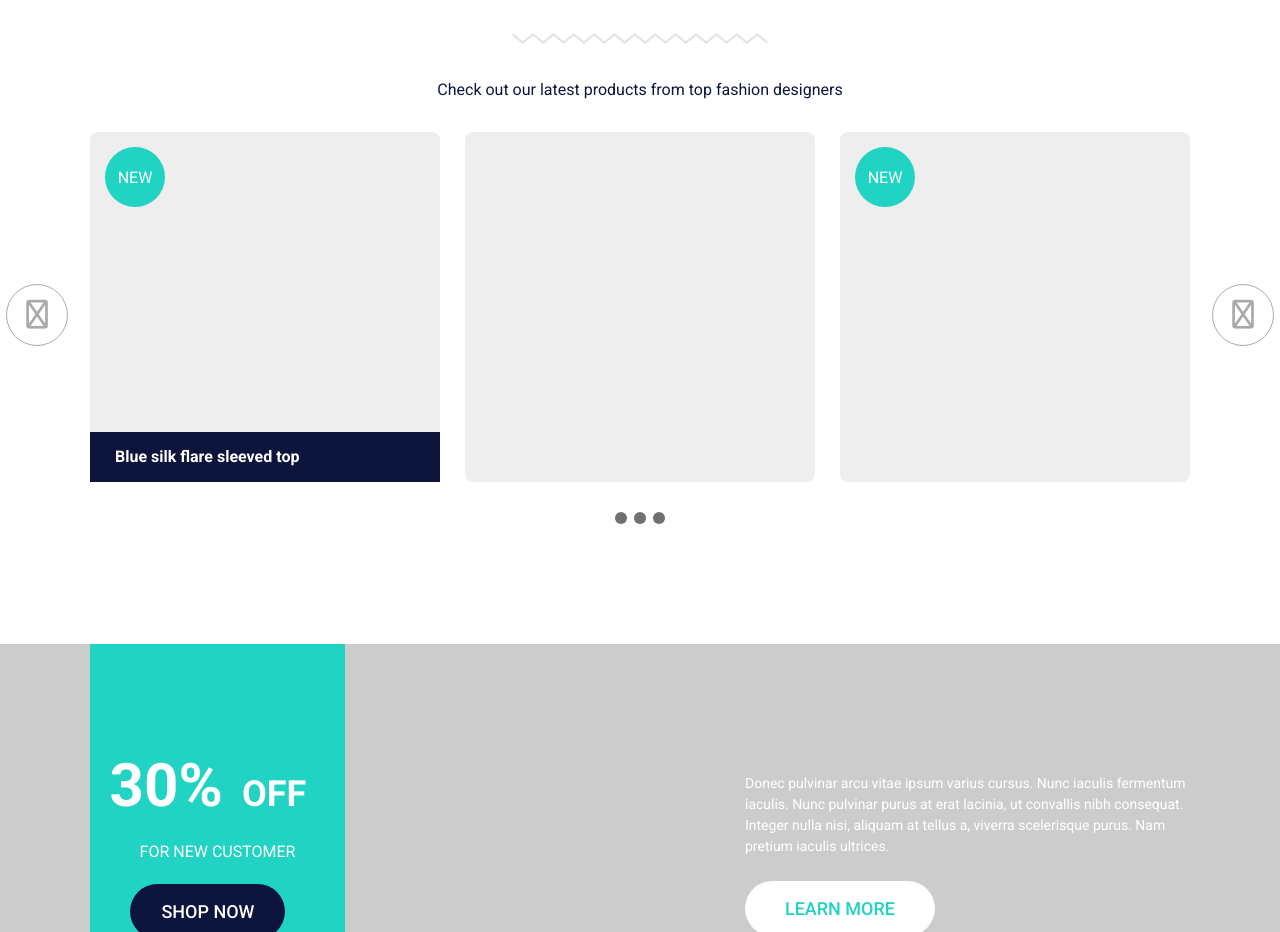
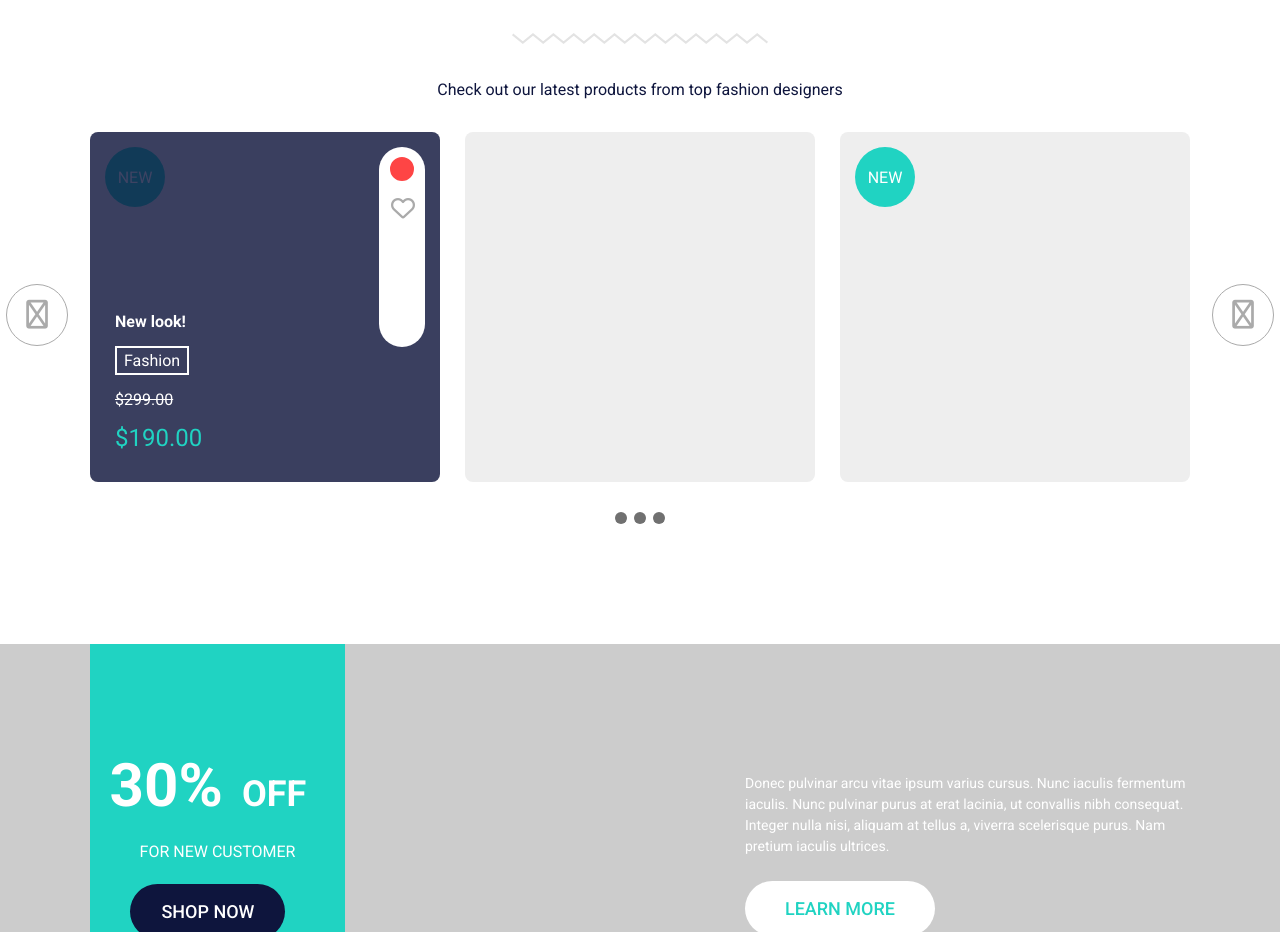
Before and after one commit to ScrumWin21/ScrumFrontEnd, a React (Create React App) app: page / in a window 1280 px wide. Shown: the part 2020-2952 px from the top of the page. Built offline with nearby package versions, Linux system fonts and the light colour scheme.

Commit message:
continue with cards

```diff
--- a/css/App.css
+++ b/css/App.css
@@ -492,6 +492,7 @@ p {
   height: 100%;
   background-color: rgba(14, 21, 61, 0.8);
   border-radius: 8px;
+  z-index: 2;
 }
 
 .display-information .showcaseFour-card-header {
@@ -677,3 +678,54 @@ p {
   background-color: #707070;
   border-radius: 50%;
 }
+
+.menuContainer {
+  height: 46px;
+  width: 46px;
+  color: #ffffff;
+  border-radius: 25px;
+  background-color: #ffffff;
+  position: absolute;
+  right: 15px;
+  top: 15px;
+  z-index: 5;
+  transition: all ease 0.5s;
+}
+
+.menuContainerInside {
+  display: flex;
+  padding-top: 10px;
+  flex-direction: column;
+  align-items: center;
+}
+
+.cardMenuCircle {
+  width: 20px;
+  height: 20px;
+  background-color: transparent;
+  border: 2px solid #AAAAAA;
+  border-radius: 50%;
+  position: relative;
+  transition: all ease 0.5s;
+}
+
+.fa-heart {
+  display: none;
+  color: #AAAAAA;
+  font-size: 1.5rem;
+  padding-left: 2px;
+  margin-top: 15px;
+}
+
+.menuContainerHover {
+  height: 200px;
+}
+
+.menuContainerHover .cardMenuCircle {
+  background-color: #fe4545;
+  border: 2px solid #fe4545;
+}
+
+.menuContainerHover .fa-heart {
+  display: block;
+}
--- a/scss/_homeShowcaseFour.scss
+++ b/scss/_homeShowcaseFour.scss
@@ -117,9 +117,9 @@
 .display-information {
   width: 100%;
   height: 100%;
-  // background-color: $ThemeColorDarkBlue;
   background-color: rgba($ThemeColorDarkBlue, $alpha: 0.8);
   border-radius: 8px;
+  z-index: 2;
 
   .showcaseFour-card-header {
     display: none;
--- /dev/null
+++ b/scss/smallFeatures/_dropdownCardMenu.scss
@@ -0,0 +1,50 @@
+.menuContainer {
+    height: 46px;
+    width: 46px;
+    color: $White;
+    border-radius: 25px;
+    background-color: $White;
+    position: absolute;
+    right: 15px;
+    top: 15px;
+    z-index: 5;
+    transition: all ease 0.5s;
+}
+
+.menuContainerInside {
+    display: flex;
+    padding-top: 10px;
+    flex-direction: column;
+    align-items: center;
+}
+.cardMenuCircle {
+    width: 20px;
+    height: 20px;
+    background-color: transparent;
+    border: 2px solid #AAAAAA;
+    border-radius: 50%;
+    position: relative;
+    transition: all ease 0.5s;
+}
+
+.fa-heart {
+    display: none;
+    color: #AAAAAA;
+    font-size: 1.5rem;
+    padding-left: 2px;
+    margin-top: 15px;
+}
+
+
+.menuContainerHover {
+    height: 200px;
+
+    .cardMenuCircle {
+        background-color: $Hot;
+        border: 2px solid $Hot;
+    }
+
+    .fa-heart {
+        display: block;
+    }
+}
--- a/scss/smallFeatures/_smallFeatures.scss
+++ b/scss/smallFeatures/_smallFeatures.scss
@@ -2,5 +2,6 @@
 @import "./backArrow";
 @import "./forwardArrow";
 @import "./carouselCircles";
+@import "./dropdownCardMenu";
 
 // Import all small features first into this file
--- a/src/components/index/homeShowcaseFour.js
+++ b/src/components/index/homeShowcaseFour.js
@@ -4,9 +4,10 @@ import { DisplayNew } from "../shared/smallFeatures/DisplayNew";
 import { BackArrow } from "../shared/smallFeatures/BackArrow";
 import { ForwardArrow } from "../shared/smallFeatures/ForwardArrow";
 import { CarouselCircles } from "../shared/smallFeatures/CarouselCircles";
+import { DropDownCardMenu } from "../shared/smallFeatures/DropdownCardMenu";
 
 export const HomeShowcaseFour = () => {
-  const [isHovering, setIsHovering] = useState(true);
+  const [isHovering, setIsHovering] = useState(false);
 
   function handleMouseEnter() {
     setIsHovering(false);
@@ -41,6 +42,7 @@ export const HomeShowcaseFour = () => {
                 onMouseLeave={handleMouseLeave}
               >
                 <DisplayNew />
+                <DropDownCardMenu />
                 <div
                   className={`showcaseFour-card-bottom ${
                     isHovering ? "" : "display-information"
--- /dev/null
+++ b/src/components/shared/smallFeatures/DropdownCardMenu.js
@@ -0,0 +1,29 @@
+import React, { useState } from "react";
+
+export const DropDownCardMenu = () => {
+
+    // const [isHovering, setIsHovering] = useState(false);
+    const [isHovering, setIsHovering] = useState(false);
+
+  function handleMouseEnter() {
+    setIsHovering(false);
+    console.log("hovering");
+  }
+
+  function handleMouseLeave() {
+    setIsHovering(true);
+    console.log("not hover");
+  }
+    return <>
+        <div className={`menuContainer ${
+                    isHovering ? "" : "menuContainerHover"
+                  }`}
+        onMouseEnter={handleMouseEnter}
+            onMouseLeave={handleMouseLeave}
+        >
+            <div className="menuContainerInside">
+                <div className="cardMenuCircle"></div>
+                <i class="fa-regular fa-heart"></i>
+                </div>
+        </div></>;
+};
```
